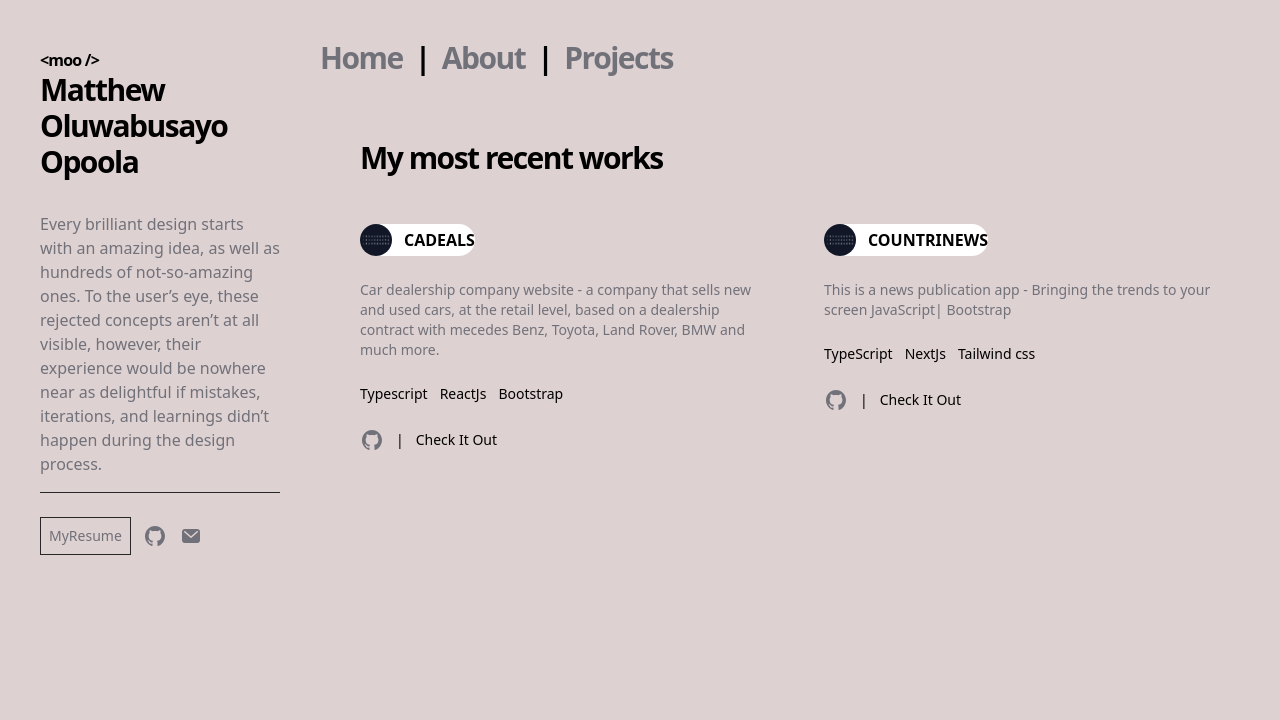
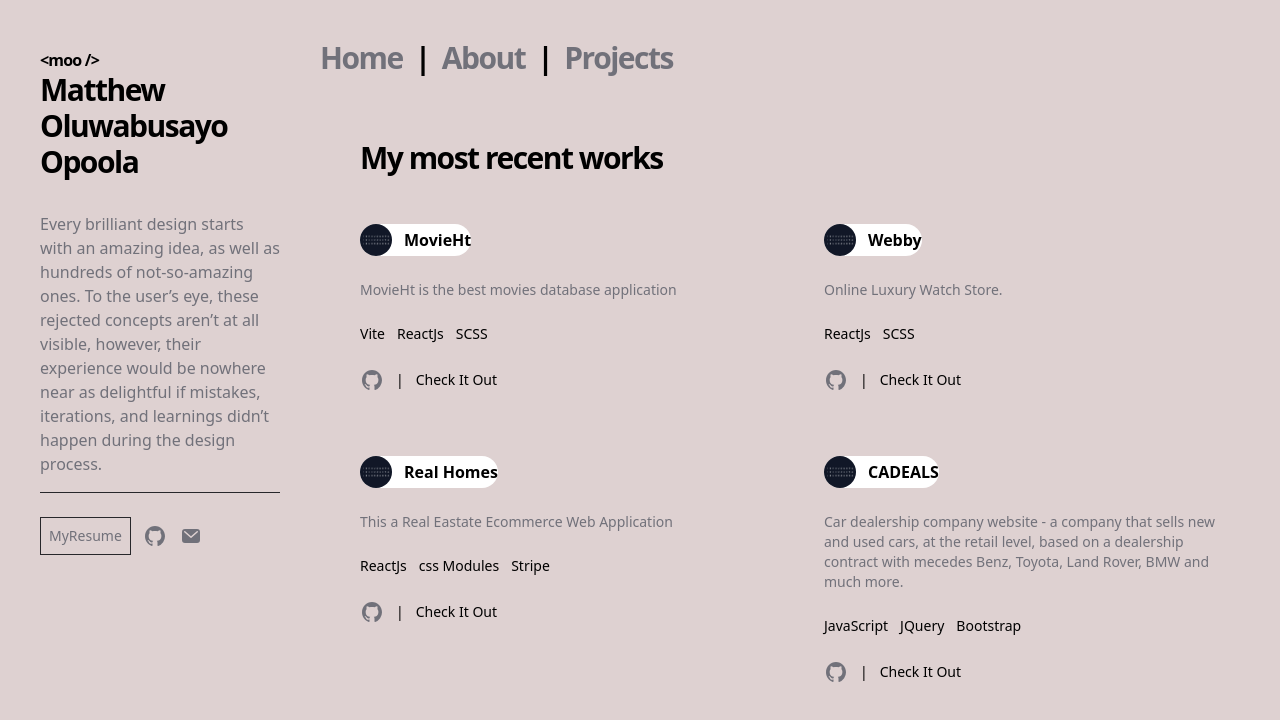
Before and after one commit to MatthewOluwabusayoOpoola/MatthewOluwabusayoOpoola, a Next.js app in the folder app/: page /projects in a window 1280 px wide. Shown: the top 720 px of the page. Built offline with nearby package versions, Linux system fonts and the light colour scheme.

Commit message:
Update portfolio.js

```diff
--- a/app/portfolio.js
+++ b/app/portfolio.js
@@ -1,21 +1,36 @@
 export const projects = [
+  {
+    title: "MovieHt",
+    desc: "MovieHt is the best movies database application",
+    github: "https://github.com/MatthewOluwabusayoOpoola/movieht",
+    stack: ["Vite", "ReactJs", "SCSS"],
+    img: "/./public/images/sixteen.webp",
+    link: "https://movieht.netlify.app",
+  },
+  {
+    title: "Webby",
+    desc: "Online Luxury Watch Store.",
+    github: "https://github.com/MatthewOluwabusayoOpoola/webby",
+    stack: ["ReactJs", "SCSS"],
+    img: "/./public/images/sixteen.webp",
+    link: "https://webbyio.netlify.app",
+  },
+  {
+    title: "Real Homes",
+    desc: "This a Real Eastate Ecommerce Web Application",
+    github: "https://github.com/MatthewOluwabusayoOpoola/realhomes",
+    stack: [ "ReactJs", "css Modules", "Stripe"],
+    img: "/./public/images/sixteen.webp",
+    link: "https://realhomes-io.netlify.app",
+  },
   {
     title: "CADEALS",
     desc: "Car dealership company website - a company that sells new and used cars, at the retail level, based on a dealership contract with mecedes Benz, Toyota, Land Rover, BMW and much more.",
     github: "https://github.com/MatthewOluwabusayoOpoola/cadeals",
-    stack: ["Typescript", "ReactJs", "Bootstrap"],
+    stack: ["JavaScript", "JQuery", "Bootstrap"],
     img: "/./public/images/sixteen.webp",
     link: "https://cadeals.netlify.app",
-  },
-  {
-    title: "COUNTRINEWS",
-    desc: "This is a news publication app - Bringing the trends to your screen JavaScript| Bootstrap",
-
-    github: "https://github.com/MatthewOluwabusayoOpoola/countrinews",
-    stack: ["TypeScript", "NextJs", "Tailwind css"],
-    img: "/./public/images/sixteen.webp",
-    link: "https://countrinews.netlify.app",
-  },
+  }
   // {
   //   title: "CQDE",
   //   desc: "QRCODE generating and styling app - Get a free qrcode with your custom styling. Great for businesses, send messages in a non traditional way and so on",
```
